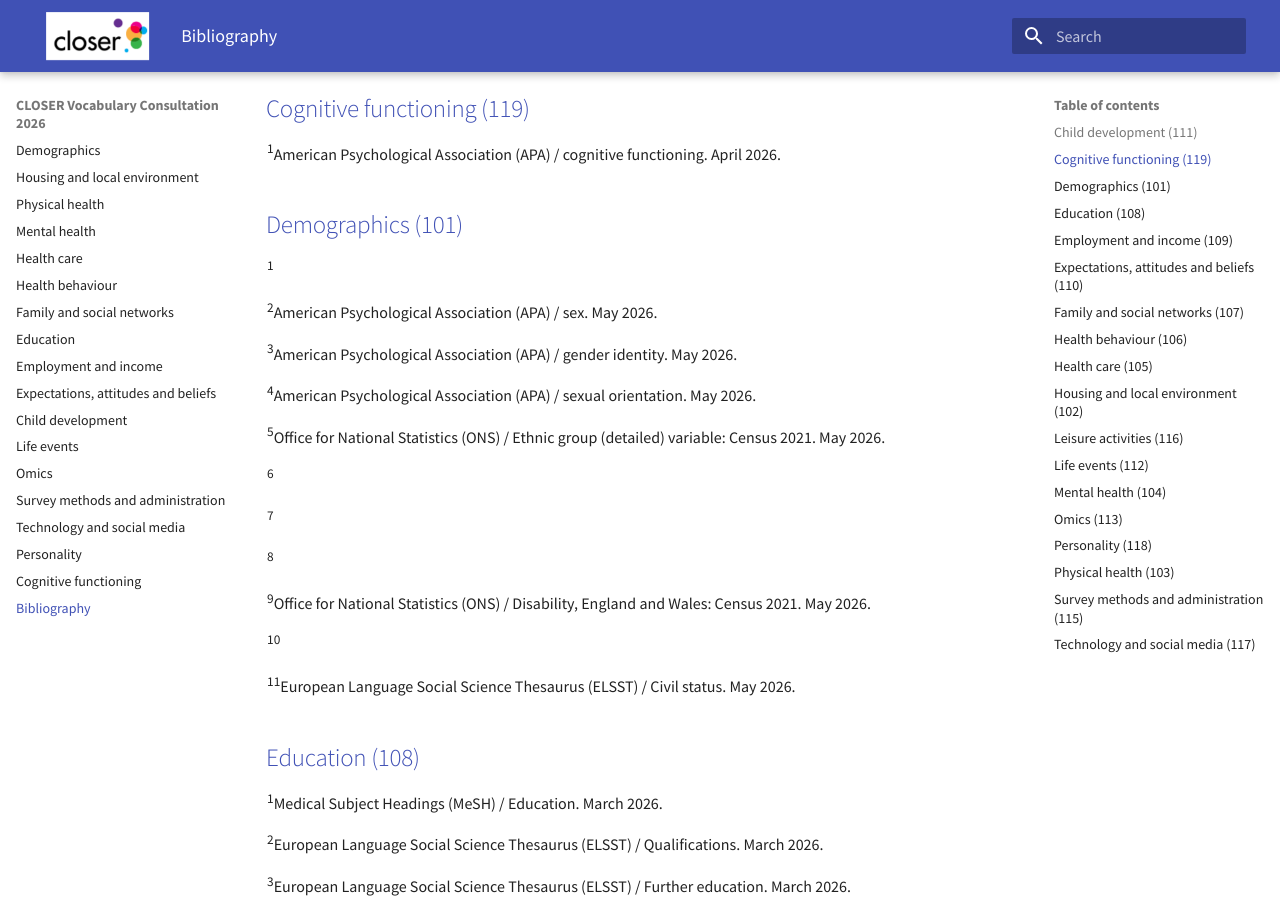
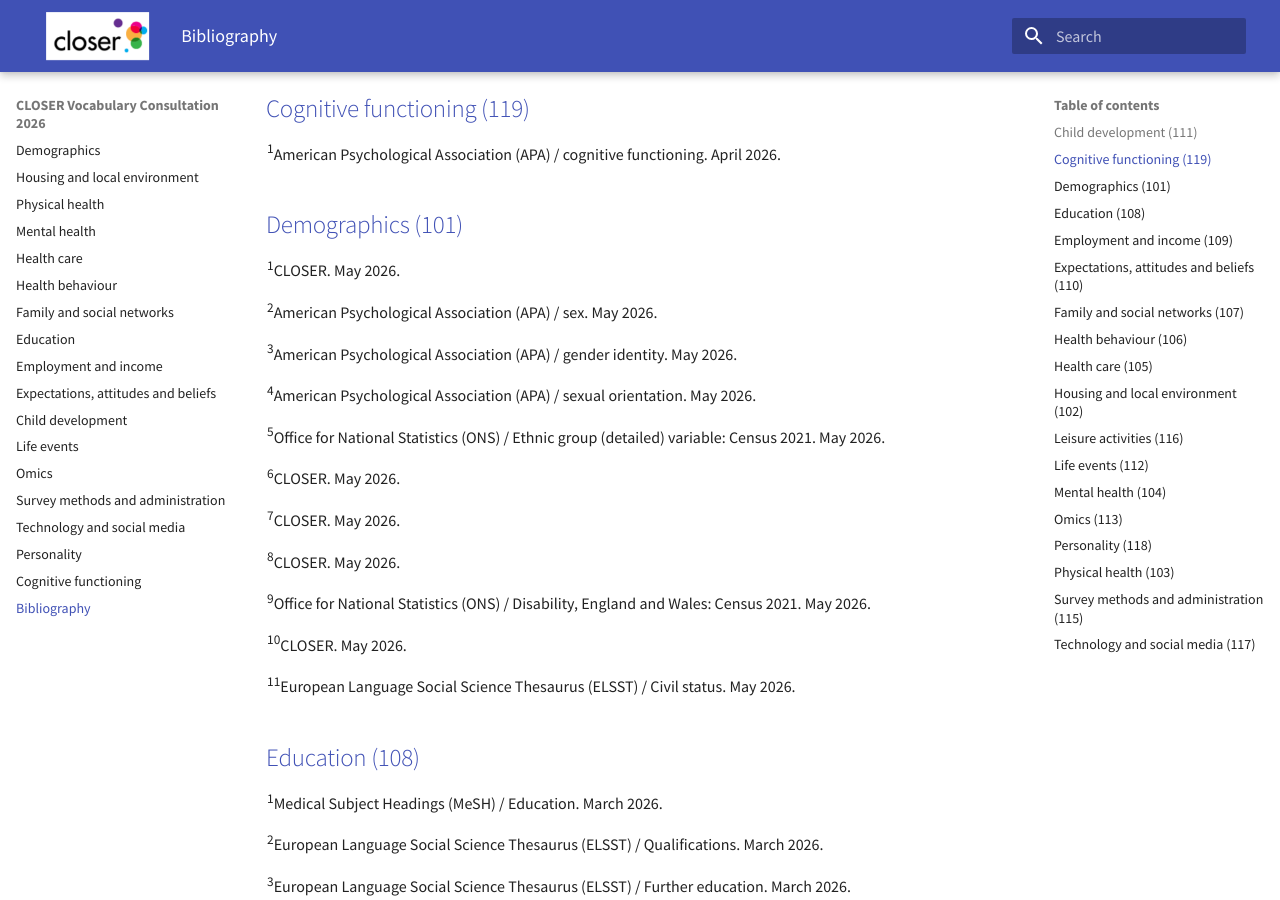
Before and after one commit to CLOSER-Cohorts/closer-vocabulary-2026, an MkDocs documentation site: the page built from docs/bibliography.md, in a window 1280 px wide and 900 px high, scrolled down 479 px. Built offline with MkDocs 1.6.1 and Material for MkDocs 9.7.7, drawn with Linux system fonts in a browser that asks for light colours.

Commit message:
Update bibliography.md
Added "CLOSER" for definitions written by us

```diff
--- a/docs/bibliography.md
+++ b/docs/bibliography.md
@@ -23,7 +23,7 @@
 
 ## [Demographics (101)](https://closer-cohorts.github.io/closer-vocabulary-2026/demographics/)
 
-<sup>1</sup>
+<sup>1</sup>CLOSER. May 2026.
 
 <sup>2</sup>American Psychological Association (APA) / sex. May 2026.
 
@@ -33,15 +33,15 @@
 
 <sup>5</sup>Office for National Statistics (ONS) / Ethnic group (detailed) variable: Census 2021. May 2026.
 
-<sup>6</sup>
+<sup>6</sup>CLOSER. May 2026.
 
-<sup>7</sup>
+<sup>7</sup>CLOSER. May 2026.
 
-<sup>8</sup>
+<sup>8</sup>CLOSER. May 2026.
 
 <sup>9</sup>Office for National Statistics (ONS) / Disability, England and Wales: Census 2021. May 2026.
 
-<sup>10</sup>
+<sup>10</sup>CLOSER. May 2026.
 
 <sup>11</sup>European Language Social Science Thesaurus (ELSST) / Civil status. May 2026.
 
@@ -287,7 +287,7 @@
 
 ## [Survey methods and administration (115)](https://closer-cohorts.github.io/closer-vocabulary-2026/survey-methods-and-administration/)
 
-<sup>1</sup>
+<sup>1</sup>CLOSER. May 2026.
 
 <sup>2</sup>MRS glossary of market research terms / Weighting. May 2026.
 
```
